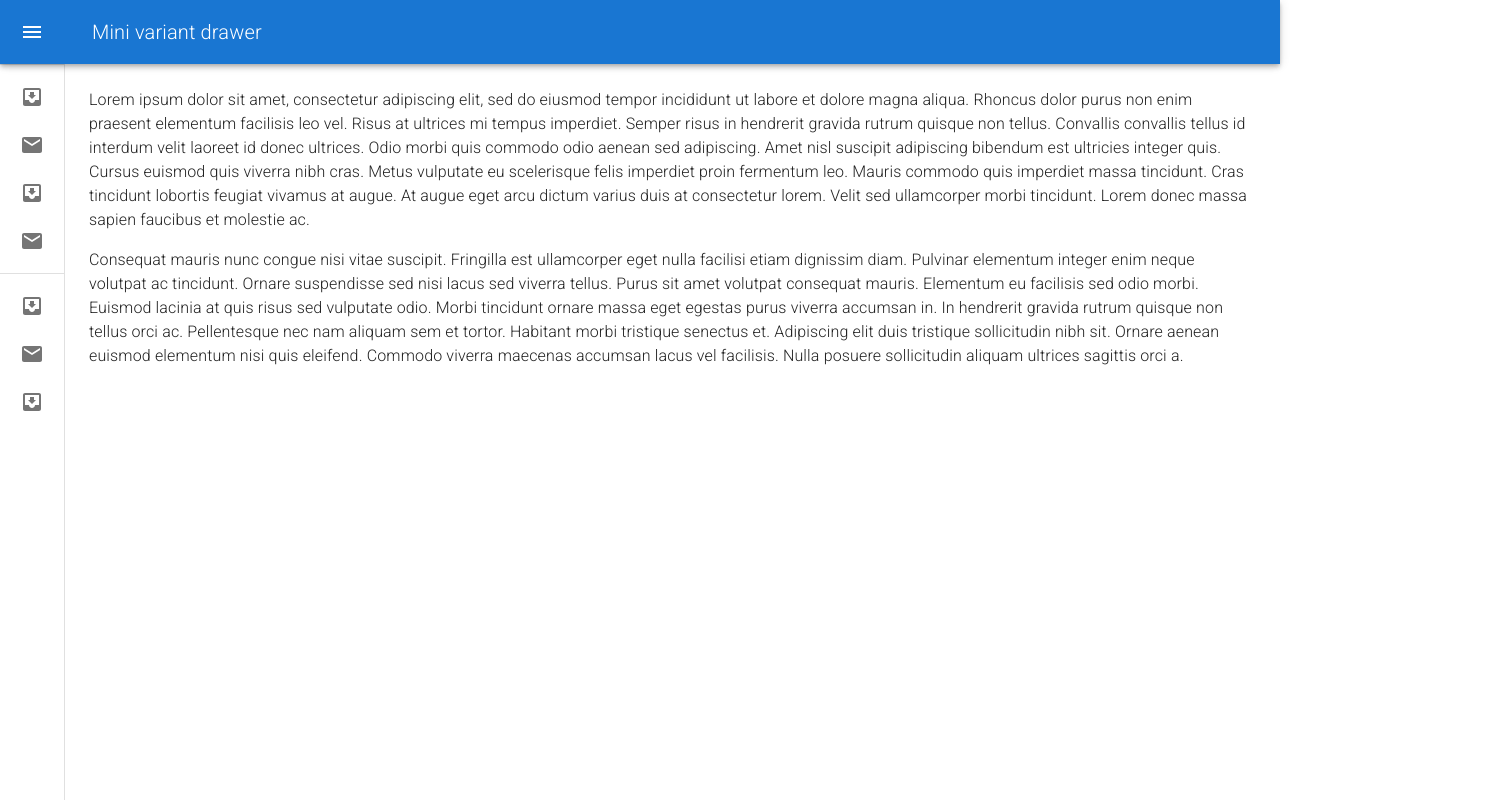
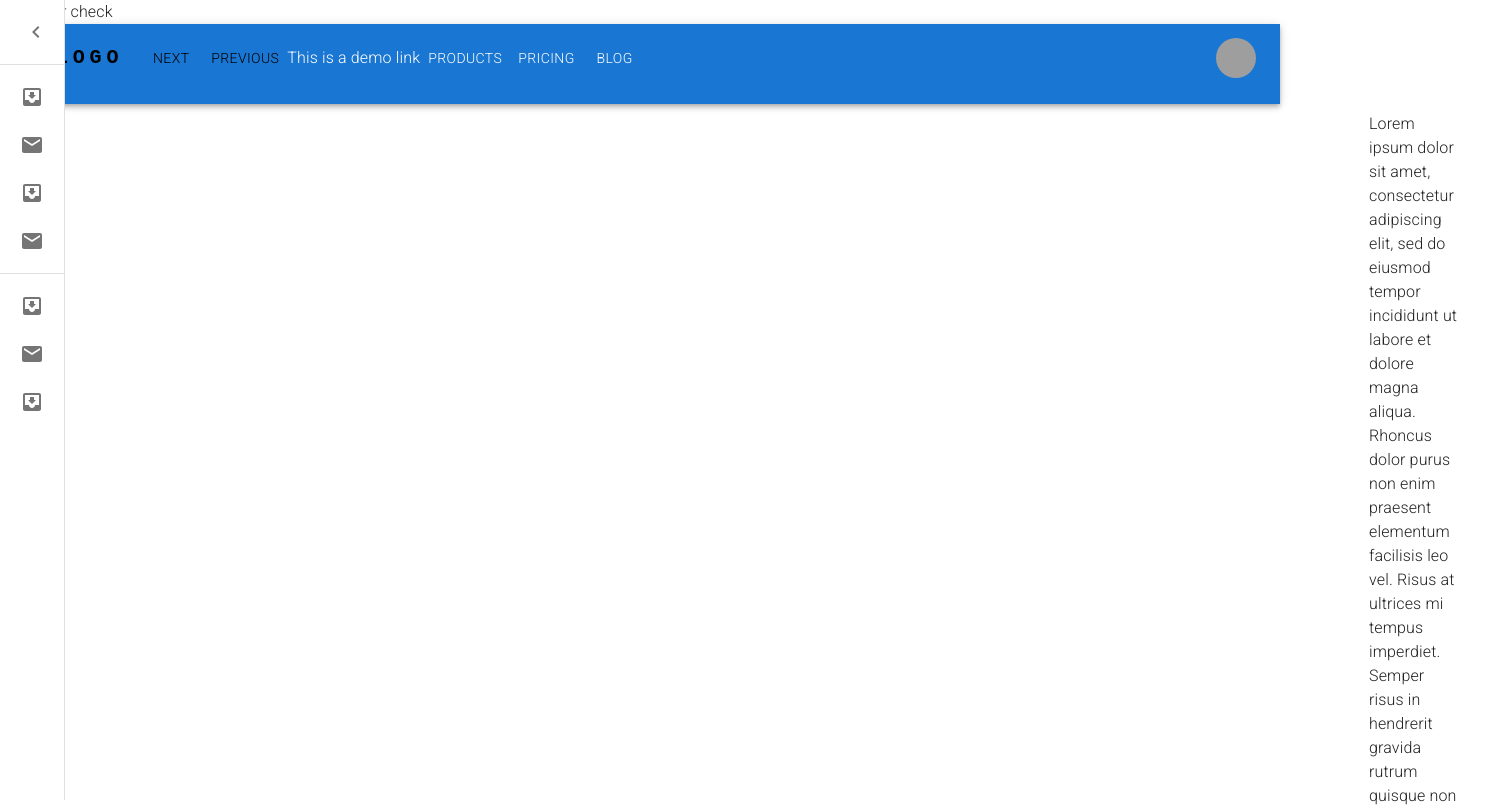
Before and after one commit to Hamza-Shahbaz/meeting-app, a React (Vite) app in the folder meeting-app/: page / in a window 1280 px wide. Shown: the top 807 px of the page, 1485 px wide, since content can reach past the window. Built offline with nearby package versions, Linux system fonts and the light colour scheme; grey boxes are pictures that could not be loaded.

Commit message:
new button

```diff
--- a/meeting-app/src/App.jsx
+++ b/meeting-app/src/App.jsx
@@ -24,11 +24,15 @@ import MailIcon from '@mui/icons-material/Mail';
 
 
 function App() {
+  console.log('check')
   return (
-    <Routes>
-      <Route path='/' element={<CalendarMainLayout />} />
-      <Route path='/create-meeting' element={<input value={'this is random'} />} />
-    </Routes>
+    <>
+      <h1>this is for check</h1>
+      <Routes>
+        <Route path='/' element={<CalendarMainLayout />} />
+        <Route path='/create-meeting' element={<input value={'this is random'} />} />
+      </Routes>
+    </>
   )
 }
 
@@ -134,25 +138,7 @@ function CalendarMainLayout() {
   return (
     <Box sx={{ display: 'flex' }}>
       <CssBaseline />
-      <AppBar position="fixed" open={open}>
-        <Toolbar>
-          <IconButton
-            color="inherit"
-            aria-label="open drawer"
-            onClick={handleDrawerOpen}
-            edge="start"
-            sx={{
-              marginRight: 5,
-              ...(open && { display: 'none' }),
-            }}
-          >
-            <MenuIcon />
-          </IconButton>
-          <Typography variant="h6" noWrap component="div">
-            Mini variant drawer
-          </Typography>
-        </Toolbar>
-      </AppBar>
+      <MyHeader/>
       <Drawer variant="permanent" open={open}>
         <DrawerHeader>
           <IconButton onClick={handleDrawerClose}>
--- a/meeting-app/src/features/Month/index.jsx
+++ b/meeting-app/src/features/Month/index.jsx
@@ -6,7 +6,6 @@ import { useSelector } from 'react-redux';
 const Month = () => {
     const selectedMonth = useSelector((state) => state.month.month)
     const selectedYear = useSelector((state) => state.month.year)
-    console.log(selectedYear, selectedMonth)
     const firstDay = new Date(selectedYear, selectedMonth, 1);
     let count = firstDay.getDay()
     const firstSunday = new Date(firstDay)
```
